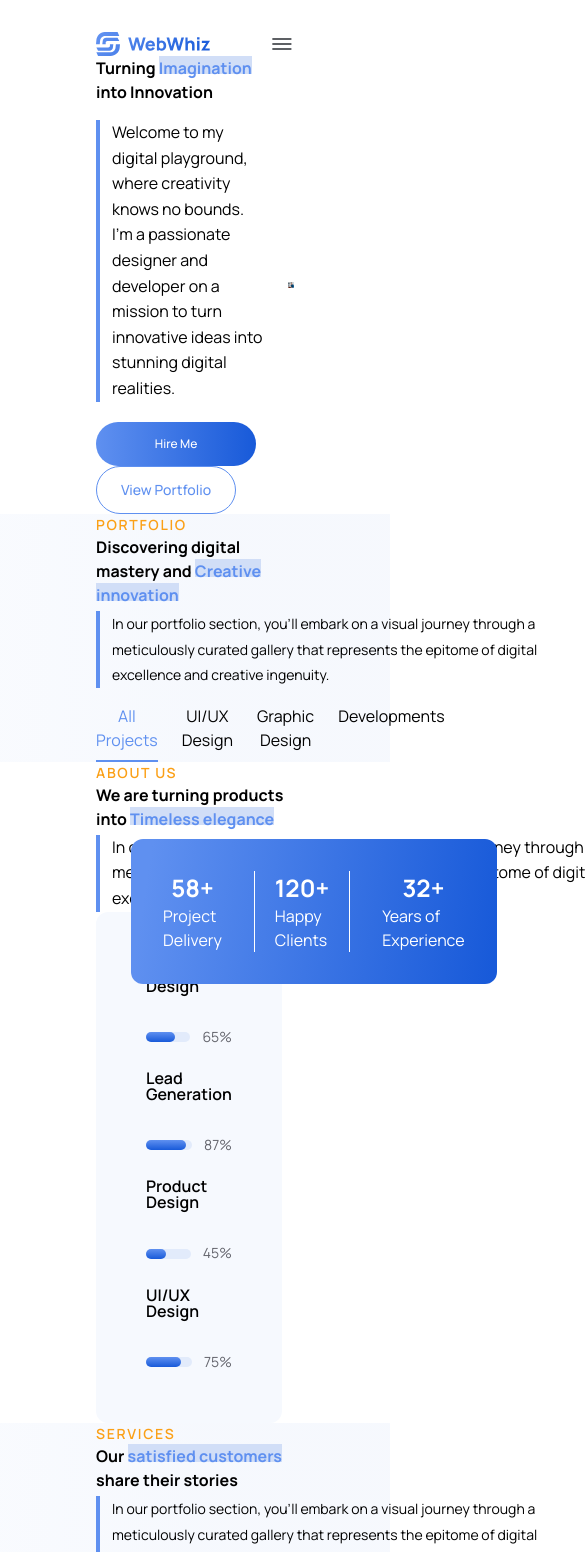
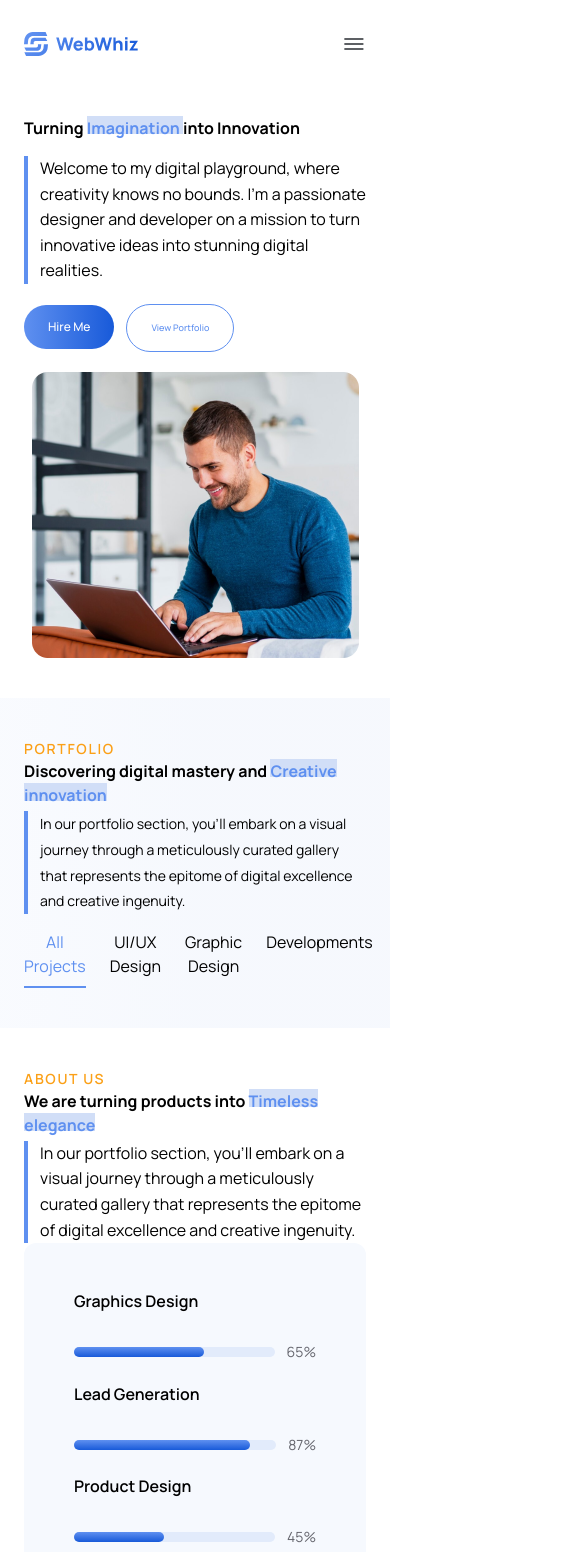
Before and after one commit to riajulpro/webwiz-rp, a Next.js app: page / in a window 390 px wide. Shown: the top 1552 px of the page, 585 px wide, since content can reach past the window. Built offline with nearby package versions, Linux system fonts and the light colour scheme.

Commit message:
Making the webwiz mobile responsive

```diff
--- a/src/app/globals.css
+++ b/src/app/globals.css
@@ -121,21 +121,25 @@
 }
 
 @layer components {
-  .main-container {
+  .container {
+    @apply px-[24px] tablet:px-[50px] desktop:px-[150px];
+  }
+
+  .container-wrapper {
     @apply w-full tablet:md-max-width desktop:lg-max-width mx-auto;
   }
 
   .section-container,
   .footer-container,
   .nav-container {
-    @apply mx-24 tablet:mx-[50px] desktop:mx-[150px];
+    @apply mx-[24px] tablet:mx-[50px] desktop:mx-[150px];
   }
 
   .contact-us-container {
-    @apply ml-24 tablet:ml-[50px] tablet:mx-[50px] desktop:ml-[150px] desktop:mr-0;
+    @apply mx-[24px] tablet:ml-[50px] tablet:mx-[50px] desktop:ml-[150px] desktop:mr-0;
   }
 
-  .section-container {
+  .container {
     @apply desktop:py-[80px];
   }
 
@@ -143,7 +147,7 @@
     @apply py-3 px-6 text-xs font-medium leading-5 rounded-full text-white hover:bg-gradient-to-l bg-gradient-to-r from-[#5F90F0] to-[#185AD9];
   }
   .btn-secondary {
-    @apply py-[12px] px-[24px] border border-[#5F90F0] text-[14px] font-medium leading-[22.4px] rounded-full text-[#5F90F0];
+    @apply py-[12px] px-[24px] border border-[#5F90F0] text-[9px] tablet:text-[14px] font-medium leading-[22.4px] rounded-full text-[#5F90F0];
   }
   .section-bg {
     @apply bg-gradient-to-r from-[#5f90f00a] via-[#185ad90a] to-[#185ad90a];
--- a/src/app/page.tsx
+++ b/src/app/page.tsx
@@ -8,7 +8,7 @@ import Services from "@/components/ui/home-sections/Services";
 
 const HomePage = () => {
   return (
-    <main className="main-container">
+    <main>
       <Banner />
       <Portfolio />
       <AboutUs />
--- a/src/components/ui/header/Header.tsx
+++ b/src/components/ui/header/Header.tsx
@@ -2,7 +2,7 @@ import Navbar from "./Navbar";
 
 const Header = () => {
   return (
-    <header className="main-container">
+    <header className="container-wrapper">
       <Navbar />
     </header>
   );
--- a/src/components/ui/home-sections/AboutUs.tsx
+++ b/src/components/ui/home-sections/AboutUs.tsx
@@ -4,17 +4,19 @@ import Image from "next/image";
 
 const AboutUs = () => {
   return (
-    <section className="section-container tablet:mt-[42px]">
+    <section className="tablet:mt-[42px]">
+      <div className="container-wrapper py-[40px]">
+        <div className="container">
           <TitleWithDescription
             sectionName="About Us"
             title="We are turning products into Timeless elegance"
             blueText="Timeless elegance"
             description="In our portfolio section, you'll embark on a visual journey through a meticulously curated gallery that represents the epitome of digital excellence and creative ingenuity."
-        desWidth="w-[505px]"
+            desWidth="tablet:w-[505px]"
             textSize="text-[16px]"
           />
-      <article className="desktop:mt-[48px] flex tablet:flex-col desktop:flex-row justify-between items-start gap-[32px]">
-        <section className="tablet:w-full flex-1 tablet:py-[24px]">
+          <article className="desktop:mt-[48px] flex flex-col desktop:flex-row justify-between items-start gap-[32px]">
+            <section className="w-full flex-1 tablet:py-[24px]">
               <div className="flex flex-col gap-[22px] bg-[#F6F9FE] rounded-[12px] p-[50px]">
                 <SkillBar title="Graphics Design" barRange="65" />
                 <SkillBar title="Lead Generation" barRange="87" />
@@ -51,6 +53,8 @@ const AboutUs = () => {
               </div>
             </section>
           </article>
+        </div>
+      </div>
     </section>
   );
 };
--- a/src/components/ui/home-sections/Banner.tsx
+++ b/src/components/ui/home-sections/Banner.tsx
@@ -5,8 +5,9 @@ import Image from "next/image";
 
 const Banner = () => {
   return (
-    <section className="tablet:mt-[32px] desktop:mt-[22px] section-container">
-      <div className="flex justify-between items-center gap-[20px]">
+    <section className="mt-[20px] tablet:mt-[32px] desktop:mt-[22px]">
+      <div className="container-wrapper py-[40px] sm:py-auto">
+        <div className="container flex flex-col tablet:flex-row justify-between items-center gap-[20px]">
           <article className="flex-1">
             <TitleWithDescription
               isMain={true}
@@ -16,7 +17,9 @@ const Banner = () => {
               blueText="Imagination"
             />
             <div className="mt-[20px]">
-            <button className="btn-primary w-[160px] mr-3">Hire Me</button>
+              <button className="btn-primary tablet:w-[160px] mr-3">
+                Hire Me
+              </button>
               <button className="btn-secondary">View Portfolio</button>
             </div>
           </article>
@@ -35,13 +38,13 @@ const Banner = () => {
               width={358}
               height={433}
             />
-          <div className="absolute -z-10 h-[481px] w-[308px] bg-banner-bg rounded-[12px]"></div>
-          <div className="absolute -z-20 h-[64px] w-[64px] bg-banner-bg-circle rounded-full -top-12 right-20" />
+            <div className="absolute -z-10 tablet:h-[481px] tablet:w-[308px] bg-banner-bg rounded-[12px]"></div>
+            <div className="absolute -z-20 tablet:h-[64px] tablet:w-[64px] bg-banner-bg-circle rounded-full -top-12 right-20" />
             <div className="absolute -bottom-[34px] left-[116px]">
               <BannerCircleIcon />
             </div>
             <div className="absolute top-[34px] left-0 service-card-shadow overlay-bg">
-            <div className="w-[47px] h-[47px] rounded-full overflow-hidden">
+              <div className="tablet:w-[47px] tablet:h-[47px] rounded-full overflow-hidden">
                 <Image
                   src={"/images/banner-photo.png"}
                   alt="Banner"
@@ -84,6 +87,7 @@ const Banner = () => {
             </div>
           </div>
         </div>
+      </div>
     </section>
   );
 };
--- a/src/components/ui/home-sections/Blogs.tsx
+++ b/src/components/ui/home-sections/Blogs.tsx
@@ -3,16 +3,18 @@ import Image from "next/image";
 
 const Blogs = () => {
   return (
-    <section className="section-container tablet:mt-[42px] desktop:mt-[86px]">
-      <article className="flex items-center justify-between gap-[70px] desktop:mt-[64px]">
-        <section className="flex-1 relative flex justify-center items-center">
+    <section className="tablet:mt-[42px] desktop:mt-[86px]">
+      <div className="container-wrapper">
+        <div className="container">
+          <article className="flex flex-col tablet:flex-row items-center justify-between gap-[70px] desktop:mt-[64px]">
+            <section className="flex-1 relative flex flex-col tablet:flex-row justify-center items-center">
               <div className="tablet:hidden desktop:block">
                 <Image
                   src={"/images/blog-photo.png"}
                   alt="Blog Photo"
                   width={369}
                   height={510}
-              className="absolute desktop:bottom-[74px]"
+                  className="tablet:absolute desktop:bottom-[74px]"
                 />
                 <div className="bg-[#EDEEFB] desktop:w-[554px] desktop:h-[450px] rounded-[16px]" />
               </div>
@@ -31,6 +33,8 @@ const Blogs = () => {
               </div>
             </section>
           </article>
+        </div>
+      </div>
     </section>
   );
 };
--- a/src/components/ui/home-sections/ClientReviews.tsx
+++ b/src/components/ui/home-sections/ClientReviews.tsx
@@ -4,8 +4,10 @@ import Image from "next/image";
 
 const ClientReviews = () => {
   return (
-    <section className="section-container tablet:mt-[42px]">
-      <article className="flex gap-[32px] items-stretch tablet:flex-wrap">
+    <section className="tablet:mt-[42px]">
+      <div className="container-wrapper py-[40px]">
+        <div className="container">
+          <article className="flex flex-col tablet:flex-row gap-[32px] items-stretch tablet:flex-wrap">
             <section className="self-start tablet:w-[314px] desktop:w-[330px]">
               <TitleWithDescription
                 isVertical={true}
@@ -21,7 +23,7 @@ const ClientReviews = () => {
                 width={306}
               />
             </section>
-        <section className="self-end tablet:w-full flex desktop:flex-col tablet:flex-col-reverse gap-[16px]">
+            <section className="self-end tablet:w-full flex desktop:flex-col flex-col-reverse gap-[16px]">
               <div className="flex justify-end gap-[12px] items-center">
                 <button className="border border-primary-color rounded-full p-[12px]">
                   <LeftArrow />
@@ -56,6 +58,8 @@ const ClientReviews = () => {
               </div>
             </section>
           </article>
+        </div>
+      </div>
     </section>
   );
 };
--- a/src/components/ui/home-sections/Portfolio.tsx
+++ b/src/components/ui/home-sections/Portfolio.tsx
@@ -4,16 +4,18 @@ import TitleWithDescription from "@/components/shared/TitleWithDescription";
 const Portfolio = () => {
   return (
     <section className="section-bg tablet:mt-[42px] tablet:py-[32px]">
-      <article className="section-container">
+      <div className="container-wrapper py-[40px]">
+        <article className="container">
           <TitleWithDescription
             sectionName="Portfolio"
             blueText="Creative innovation"
             title="Discovering digital mastery and Creative innovation"
             description="In our portfolio section, you'll embark on a visual journey through a meticulously curated gallery that represents the epitome of digital excellence and creative ingenuity."
-          desWidth="w-[505px]"
+            desWidth="tablet:w-[505px]"
           />
           <TabsItems />
         </article>
+      </div>
     </section>
   );
 };
--- a/src/components/ui/home-sections/Services.tsx
+++ b/src/components/ui/home-sections/Services.tsx
@@ -6,12 +6,13 @@ import { ServiceCards } from "@/utils/mocks/ServiceCards";
 const Services = () => {
   return (
     <section className="section-bg tablet:mt-[42px] tablet:py-[32px]">
-      <div className="section-container">
+      <div className="container-wrapper py-[40px]">
+        <div className="container">
           <TitleWithDescription
             title="Our satisfied customers share their stories"
             blueText="satisfied customers"
             description="In our portfolio section, you'll embark on a visual journey through a meticulously curated gallery that represents the epitome of digital excellence and creative ingenuity."
-          desWidth="w-[505px]"
+            desWidth="tablet:w-[505px]"
             sectionName="Services"
           />
           <div className="mt-[40px] grid desktop:grid-cols-2 gap-[32px]">
@@ -25,6 +26,7 @@ const Services = () => {
             ))}
           </div>
         </div>
+      </div>
     </section>
   );
 };
```
Also changed, not shown: src/components/ui/footer/Footer.tsx (+6 -4 lines), src/components/ui/home-sections/ContactUs.tsx (+8 -4 lines). Lines whose indentation alone changed are shown as unchanged.
